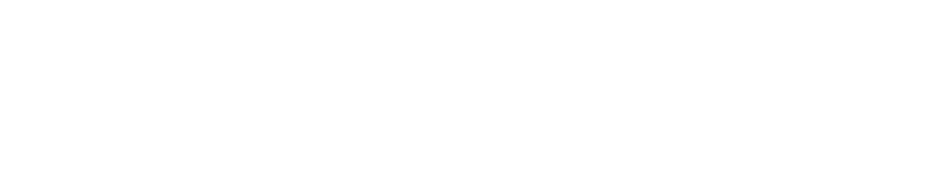
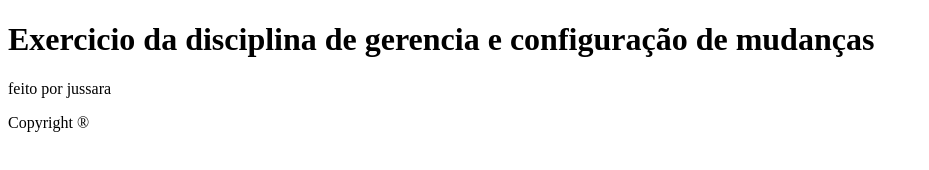
Before and after one commit to jussar/exercicio, a plain HTML site: page index.html in a window 1280 px wide. Shown: the whole page, without its empty margins (0-929 px from the left). Drawn offline with Linux system fonts and the light colour scheme.

Commit message:
adicionando conteudo na pagina

```diff
--- a/index.html
+++ b/index.html
@@ -5,5 +5,10 @@
     <meta charset="utf-8">
   </head>
   <body>
+  	<h1>Exercicio da disciplina de gerencia e configuração de mudanças</h1>
+  	<footer>
+  		<p>feito por jussara</p>
+  		Copyright ®
+  	</footer>
   </body>
 </html>
```
